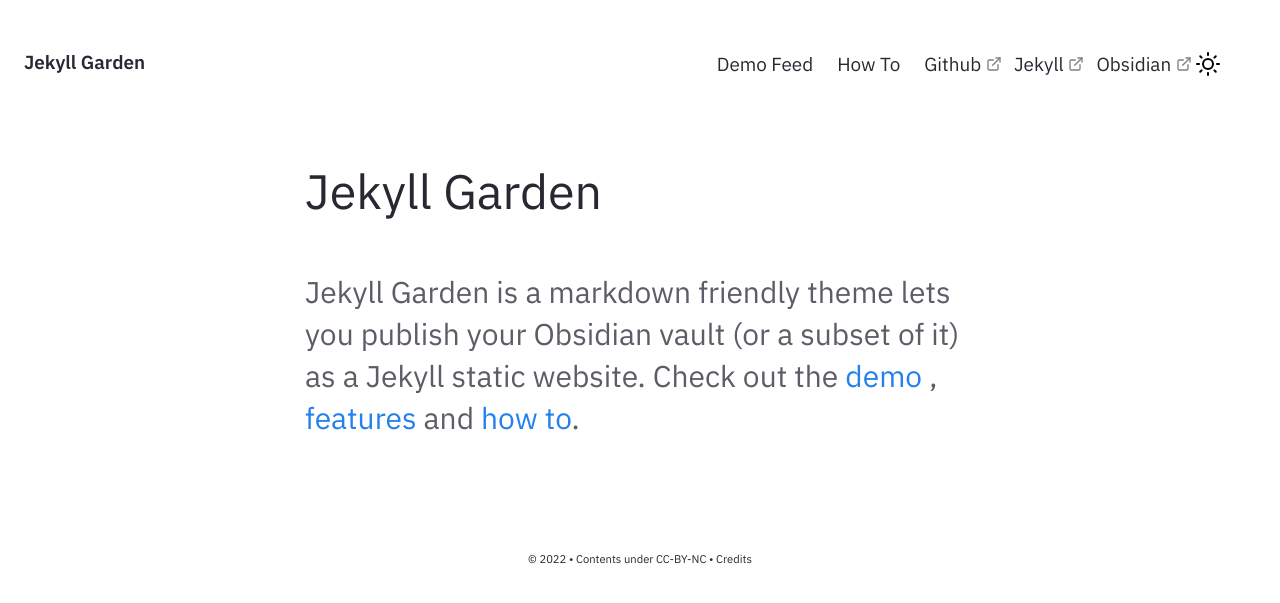
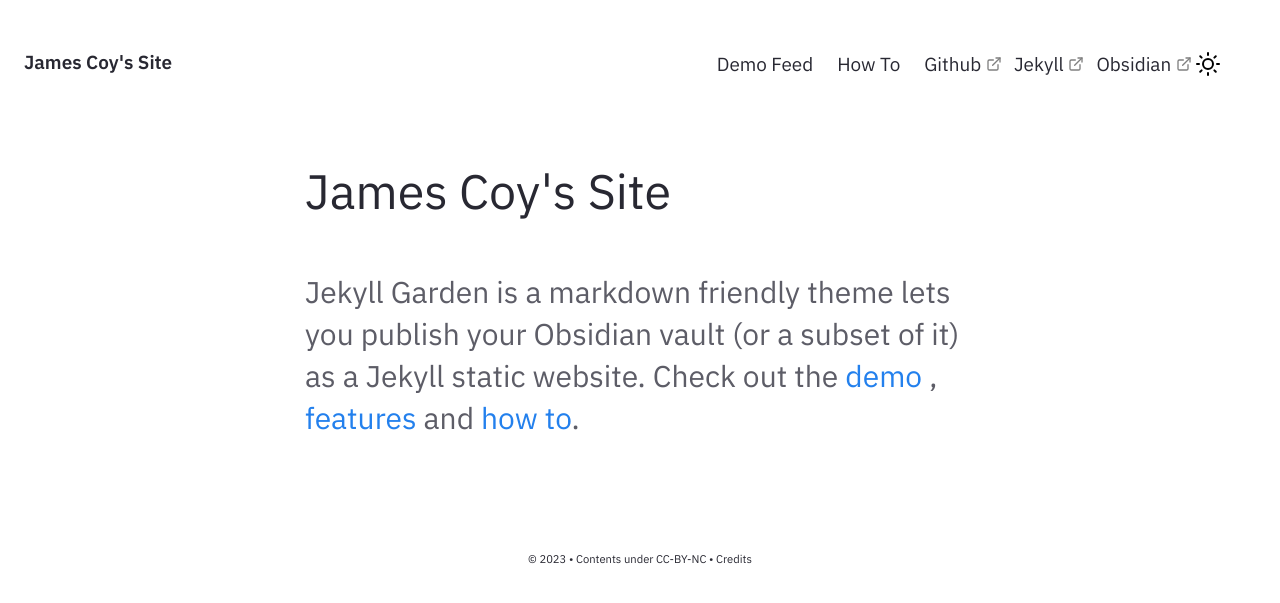
Before and after one commit to jamco1229/old-garden, a Jekyll site: the page built from pages/index.md, in a window 1280 px wide. Shown: the top 603 px of the page. Built offline with Jekyll 4.4.1, drawn with Linux system fonts in a browser that asks for light colours.

Commit message:
Update _config.yml

```diff
--- a/_config.yml
+++ b/_config.yml
@@ -19,7 +19,7 @@
 # in the templates via {{ site.myvariable }}.
 
 # URL is the base hostname with protocol for your site, eg http://example.com
-url: "" # the base hostname & protocol for your site, e.g. http://example.com
+url: "https://jamco1229.github.io" # the base hostname & protocol for your site, e.g. http://example.com
 
 # If you want to install this jekyll in a subpath (eg /digitalgarden) set it here.
 # Else keep it Empty (DON'T PUT /; Keep it empty)
@@ -27,10 +27,10 @@ baseurl: ""
 
 # Website Header, Description, Footer year and text.
 # If you are deleting this, make sure you remove it from HTML files too
-heading: Jekyll Garden # Change this
-content: Obsidian ready Jekyll Theme
+heading: James Coy's Site # Change this
+content: My work and musings.
 copyright:
-  year: © 2022
+  year: © 2023
   msg: Contents under CC-BY-NC
 
 # Set title and content for private & broken link tooltop
@@ -42,7 +42,7 @@ privatelinks:
 # To enable set "enabled : true" else, use "enabled:false"
 preferences:
   search:
-    enabled: true
+    enabled: false
   wiki_style_link:
     enabled: true
   pagepreview:
```
